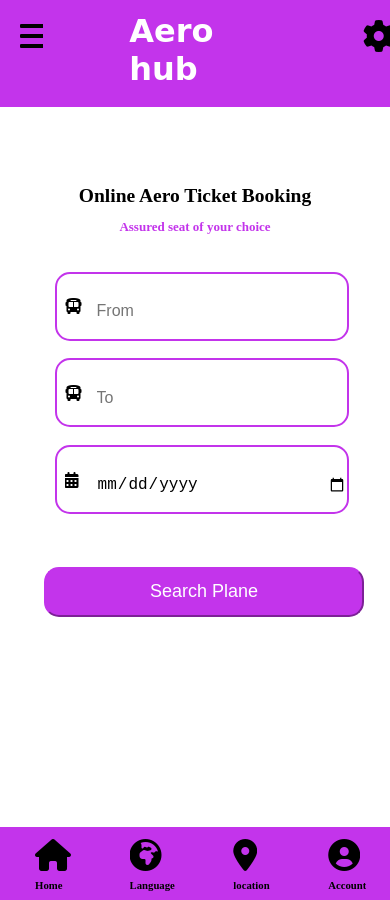
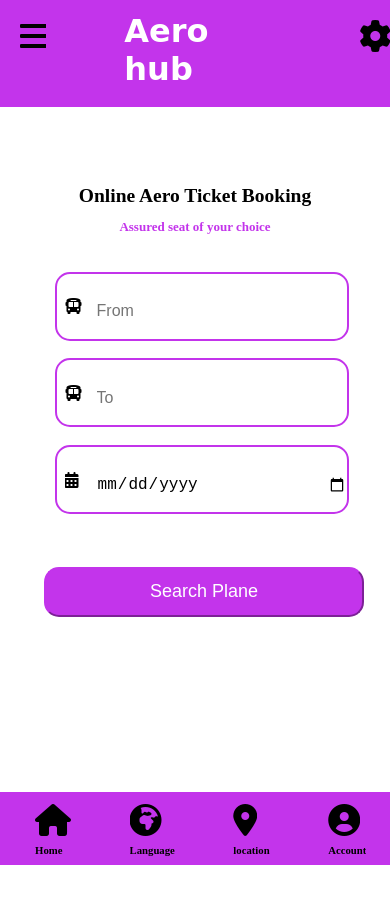
Before and after one commit to senthilnathan-es02/New-models, a plain HTML site: page index.html in a window 390 px wide. After the commit the page ends 865 px from the top, so only its background shows below. Drawn offline with Linux system fonts and the light colour scheme.

Commit message:
Aero hub booking  page

```diff
--- a/index.css
+++ b/index.css
@@ -3,6 +3,7 @@
         padding: 0%;
         margin: 0%;
         overflow-x: hidden;
+        overflow-y: hidden;
     }
 
     .booking-page-container{
@@ -27,8 +28,8 @@
     }
 
     .booking-page-app-name{
-        margin-left: 22%;
-        margin-right: 24%;
+        margin-left: 20%;
+        margin-right: 20%;
         align-items: center;
         font-family: cursive;
         color: white;
@@ -107,7 +108,7 @@
         display: flex;
         flex-direction: row;
         background-color: #c334eb;
-        margin-top: 54%;
+        margin-top: 45%;
     }
 
     .icon-container{
```
